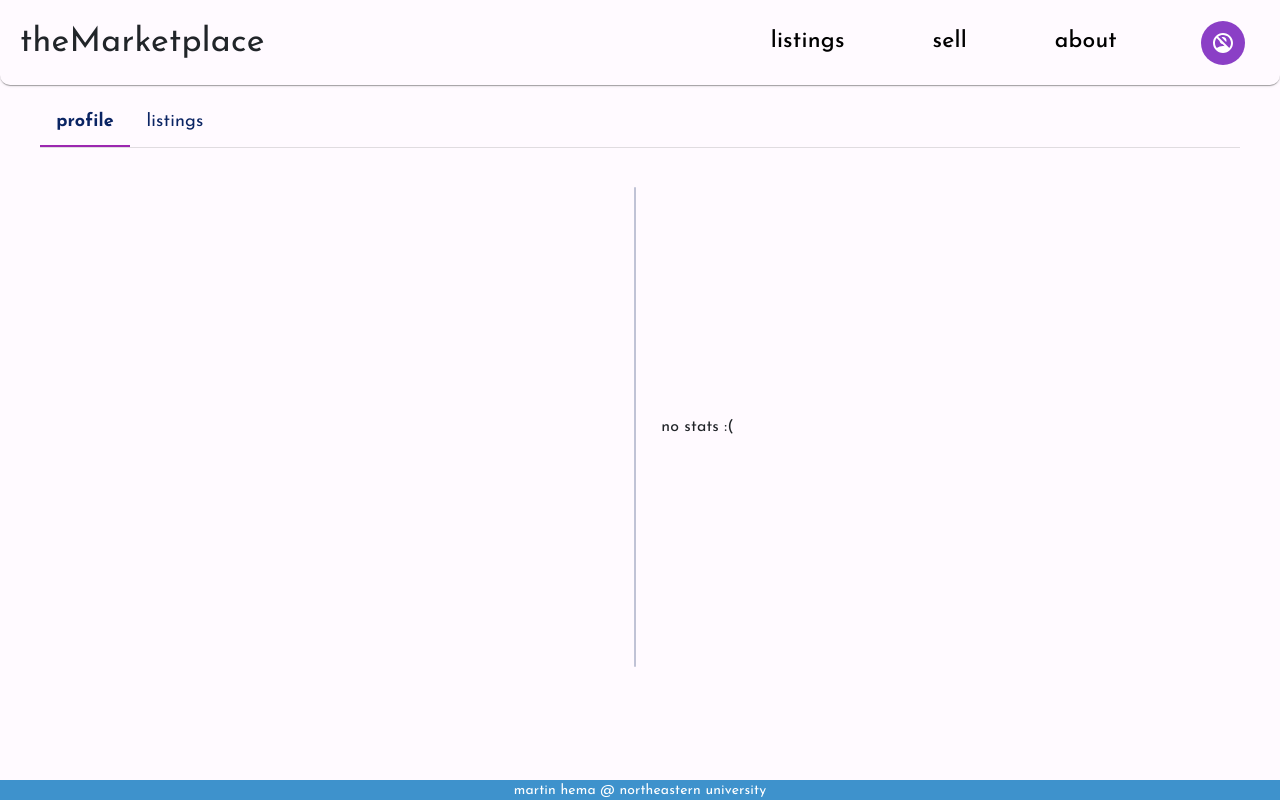
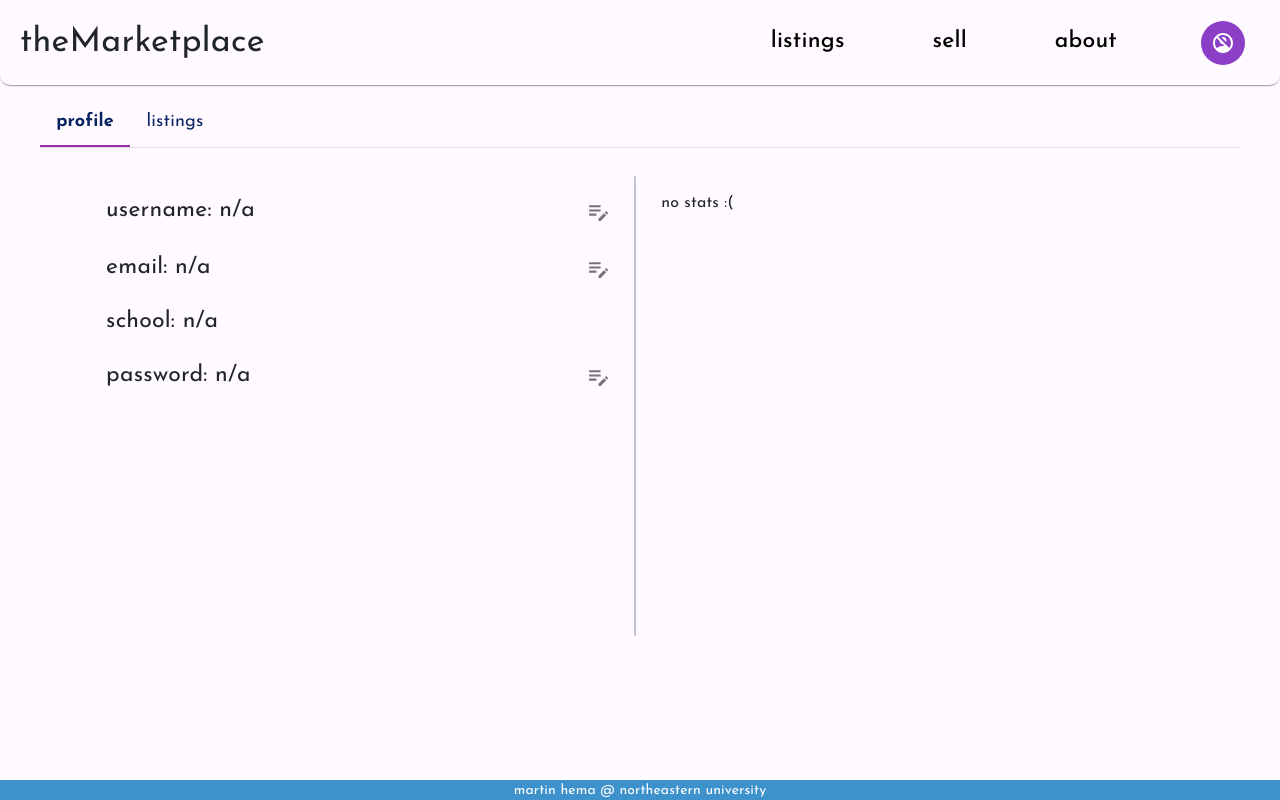
Before and after one commit to martin0he/theMarketplace, a React (Vite) app: page /account in a window 1280 px wide. Built offline with nearby package versions, Linux system fonts and the light colour scheme; no server answers; the database is empty.

Commit message:
username email and school v1

```diff
--- /dev/null
+++ b/src/components/AccountPageComponents/ProfileComponents/ProfileForm.tsx
@@ -0,0 +1,267 @@
+import {
+  Alert,
+  Box,
+  Grid,
+  IconButton,
+  TextField,
+  Typography,
+} from "@mui/material";
+import { useAuth } from "../../../auth/AuthProvider";
+import EditNoteIcon from "@mui/icons-material/EditNote";
+import SaveAltIcon from "@mui/icons-material/SaveAlt";
+import CancelIcon from "@mui/icons-material/Cancel";
+import { ReactElement, useEffect, useState } from "react";
+import useWindowDimensions from "../../../hooks/useWindowDimensions";
+import supabase from "../../../auth/supabase";
+import { AlertBox } from "../../../pages/SellPage";
+import { Universities } from "../../../assets/Universities";
+
+interface CustomTextFieldProps {
+  value: string;
+  onChange: React.ChangeEventHandler<HTMLInputElement | HTMLTextAreaElement>;
+}
+
+const CustomTextField = ({ value, onChange }: CustomTextFieldProps) => {
+  const { width } = useWindowDimensions();
+
+  return (
+    <TextField
+      value={value}
+      onChange={onChange}
+      sx={{
+        width: {
+          md: 0.2 * width,
+          sm: 0.4 * width,
+          xs: 0.3 * width,
+        },
+      }}
+      inputProps={{
+        style: {
+          fontFamily: "Josefin Sans",
+          height: "8px",
+          fontSize: 19,
+          justifyContent: "center",
+        },
+      }}
+    />
+  );
+};
+
+const ProfileForm = () => {
+  const [alert, setAlert] = useState<ReactElement | null>(null);
+  const [alertVisible, setAlertVisible] = useState<boolean>(false);
+  const { customUser } = useAuth();
+  const [editingUsername, setEditingUsername] = useState<boolean>(false);
+  const [username, setUsername] = useState<string>(
+    customUser?.username || "n/a"
+  );
+  const [editingEmail, setEditingEmail] = useState<boolean>(false);
+  const [email, setEmail] = useState<string>(customUser?.email || "n/a");
+  const [school, setSchool] = useState<string>("n/a");
+
+  useEffect(() => {
+    const updateSchool = () => {
+      const emailDomain = email.split("@")[1];
+      const matchedUniversity = Universities.find((uni) =>
+        uni.domains.includes(emailDomain)
+      );
+      setSchool(matchedUniversity ? matchedUniversity.name : "n/a");
+    };
+
+    updateSchool();
+  }, [email]);
+
+  useEffect(() => {
+    if (alert) {
+      setAlertVisible(true);
+      const timer = setTimeout(() => {
+        setAlertVisible(false);
+        setTimeout(() => {
+          setAlert(null);
+        }, 500);
+      }, 3000);
+
+      return () => clearTimeout(timer);
+    }
+  }, [alert]);
+
+  const handleUpdate = async (inputType: string) => {
+    if (inputType === "username") {
+      setEditingUsername(false);
+      const { data: rawData, error: rawError } = await supabase.auth.updateUser(
+        {
+          data: { fullname: username },
+        }
+      );
+
+      if (rawError) {
+        console.log("couldn't update username ", rawError);
+        setAlert(
+          <Alert variant="outlined" severity="error">
+            Couldn't update username!
+          </Alert>
+        );
+      } else {
+        const { data: updateUsername, error: updateUsernameError } =
+          await supabase
+            .from("Users")
+            .update({ username: username })
+            .eq("id", customUser?.id)
+            .select();
+        if (updateUsernameError) {
+          console.log("couldn't update custom user", updateUsernameError);
+        } else {
+          console.log(
+            "updated username to ",
+            updateUsername ? updateUsername[0].username : "n/a"
+          );
+          console.log(rawData);
+          setAlert(
+            <Alert variant="outlined" severity="success">
+              Successfully updated username!
+            </Alert>
+          );
+        }
+      }
+    } else if (inputType === "email") {
+      setEditingEmail(false);
+      const { data, error } = await supabase.auth.updateUser({
+        email: email,
+      });
+      if (error) {
+        console.log("couldn't update email ", error);
+        setAlert(
+          <Alert variant="outlined" severity="error">
+            Couldn't update email!
+          </Alert>
+        );
+      } else {
+        const { data: updatedUser, error: updateEmailError } = await supabase
+          .from("Users")
+          .update({ email: email })
+          .eq("id", customUser?.id)
+          .select();
+
+        if (updateEmailError) {
+          setAlert(
+            <Alert variant="outlined" severity="error">
+              Couldn't update email!
+            </Alert>
+          );
+        } else {
+          console.log("updated email to ", updatedUser);
+
+          console.log(data);
+          setAlert(
+            <Alert variant="outlined" severity="success">
+              Check your inbox to confirm new email!
+            </Alert>
+          );
+        }
+      }
+    }
+  };
+
+  return (
+    <Box>
+      {alert && (
+        <AlertBox style={{ opacity: alertVisible ? 1 : 0 }}>{alert}</AlertBox>
+      )}
+      <Grid container spacing={2}>
+        <Grid item xs={12}>
+          <Box
+            display="grid"
+            gridTemplateColumns="auto max-content"
+            alignItems="center"
+          >
+            <Typography fontFamily="inherit" fontSize={23}>
+              username:{" "}
+              {editingUsername ? (
+                <CustomTextField
+                  value={username}
+                  onChange={(e) => setUsername(e.target.value)}
+                />
+              ) : (
+                username
+              )}
+            </Typography>
+            {editingUsername ? (
+              <Box sx={{ display: "flex", gap: 1 }}>
+                <IconButton onClick={() => handleUpdate("username")}>
+                  <SaveAltIcon sx={{ fontSize: "25px" }} />
+                </IconButton>
+                <IconButton onClick={() => setEditingUsername(false)}>
+                  <CancelIcon sx={{ fontSize: "25px" }} />
+                </IconButton>
+              </Box>
+            ) : (
+              <IconButton onClick={() => setEditingUsername(true)}>
+                <EditNoteIcon sx={{ fontSize: "25px" }} />
+              </IconButton>
+            )}
+          </Box>
+        </Grid>
+        <Grid item xs={12}>
+          <Box
+            display="grid"
+            gridTemplateColumns="auto max-content"
+            alignItems="center"
+          >
+            <Typography fontFamily="inherit" fontSize={23}>
+              email:{" "}
+              {editingEmail ? (
+                <CustomTextField
+                  value={email}
+                  onChange={(e) => setEmail(e.target.value)}
+                />
+              ) : (
+                email
+              )}
+            </Typography>
+            {editingEmail ? (
+              <Box sx={{ display: "flex", gap: 1 }}>
+                <IconButton onClick={() => handleUpdate("email")}>
+                  <SaveAltIcon sx={{ fontSize: "25px" }} />
+                </IconButton>
+                <IconButton onClick={() => setEditingEmail(false)}>
+                  <CancelIcon sx={{ fontSize: "25px" }} />
+                </IconButton>
+              </Box>
+            ) : (
+              <IconButton onClick={() => setEditingEmail(true)}>
+                <EditNoteIcon sx={{ fontSize: "25px" }} />
+              </IconButton>
+            )}
+          </Box>
+        </Grid>
+        <Grid item xs={12}>
+          <Box
+            display="grid"
+            gridTemplateColumns="auto max-content"
+            alignItems="center"
+          >
+            <Typography fontFamily="inherit" fontSize={23}>
+              school: {school}
+            </Typography>
+          </Box>
+        </Grid>
+        <Grid item xs={12}>
+          <Box
+            display="grid"
+            gridTemplateColumns="auto max-content"
+            alignItems="center"
+          >
+            <Typography fontFamily="inherit" fontSize={23}>
+              password: {customUser ? customUser.password : "n/a"}
+            </Typography>
+            <IconButton>
+              <EditNoteIcon sx={{ fontSize: "25px" }} />
+            </IconButton>
+          </Box>
+        </Grid>
+      </Grid>
+    </Box>
+  );
+};
+
+export default ProfileForm;
--- a/src/components/AccountPageComponents/ProfileSection.tsx
+++ b/src/components/AccountPageComponents/ProfileSection.tsx
@@ -1,8 +1,9 @@
 import { Divider, Grid, Typography } from "@mui/material";
 import useWindowDimensions from "../../hooks/useWindowDimensions";
 import Colors from "../../assets/Colors";
-import ProfileStats from "./ProfileStats";
+import ProfileStats from "./ProfileComponents/ProfileStats";
 import { useAuth } from "../../auth/AuthProvider";
+import ProfileForm from "./ProfileComponents/ProfileForm";
 
 const ProfileSection = () => {
   const { height } = useWindowDimensions();
@@ -14,11 +15,10 @@ const ProfileSection = () => {
         height: {
           xs: height * 0.9,
           md: height * 0.6,
+          paddingTop: "20px",
         },
-        marginTop: "15px",
       }}
       justifyContent="center"
-      alignItems="center"
       display="flex"
     >
       <Grid
@@ -26,8 +26,10 @@ const ProfileSection = () => {
         xs={12}
         md={5.5} // Adjust to make space for the Divider
         padding="15px"
+        container
+        width={"100%"}
       >
-        {/* Content for the first grid item */}
+        <ProfileForm />
       </Grid>
 
       <Divider
@@ -44,7 +46,7 @@ const ProfileSection = () => {
       <Grid
         item
         xs={12}
-        md={5.5} // Adjust to make space for the Divider
+        md={5.5}
         padding="15px"
         sx={{ marginLeft: "10px" }} // Tiny gap between the divider and ProfileStats
       >
--- a/src/components/SellPageComponents/PreviewTab.tsx
+++ b/src/components/SellPageComponents/PreviewTab.tsx
@@ -32,6 +32,7 @@ const PreviewTab = ({
     <Box
       sx={{
         padding: "10px",
+        paddingRight: "25px",
       }}
     >
       <Grid container>
--- a/src/pages/AccountPage.tsx
+++ b/src/pages/AccountPage.tsx
@@ -21,7 +21,7 @@ function CustomTabPanel(props: TabPanelProps) {
       aria-labelledby={`simple-tab-${index}`}
       {...other}
     >
-      {value === index && <Box sx={{ p: 3 }}>{children}</Box>}
+      {value === index && <Box sx={{ p: 1 }}>{children}</Box>}
     </div>
   );
 }
@@ -40,7 +40,7 @@ const AccountPage = () => {
     console.log(event);
   };
   return (
-    <Box paddingTop={12} paddingBottom={10} paddingX={5}>
+    <Box paddingTop={12} paddingBottom={7} paddingX={5}>
       <Box sx={{ borderBottom: 1, borderColor: "divider" }}>
         <Tabs
           indicatorColor="secondary"
--- a/src/pages/HomePage.tsx
+++ b/src/pages/HomePage.tsx
@@ -3,7 +3,6 @@ import Colors from "../assets/Colors";
 import useWindowDimensions from "../hooks/useWindowDimensions";
 import SmallListingCard from "../components/general/SmallListingCard";
 import { useAuth } from "../auth/AuthProvider";
-import UniversityTitle from "../components/general/UniversityTitle";
 import supabase from "../auth/supabase";
 import { Listing } from "../types";
 import { useEffect, useState } from "react";
@@ -125,7 +124,14 @@ const HomePage = () => {
       </Box>
 
       <Box marginTop={8} marginLeft={5}>
-        <UniversityTitle />
+        <Typography
+          fontWeight="bold"
+          fontSize={27}
+          fontFamily="inherit"
+          color={Colors.royalBlue}
+        >
+          {customUser?.school || "University marketplace not found :("}
+        </Typography>
       </Box>
       <Box
         justifyContent={"center"}
--- a/src/pages/SellPage.tsx
+++ b/src/pages/SellPage.tsx
@@ -38,7 +38,7 @@ function a11yProps(index: number) {
   };
 }
 
-const AlertBox = styled(Box)(() => ({
+export const AlertBox = styled(Box)(() => ({
   position: "fixed",
   top: "20px",
   left: "50%",
```
Also changed, not shown: src/components/AccountPageComponents/ProfileComponents/ProfileStats.tsx (renamed from src/components/AccountPageComponents/ProfileStats.tsx, +4 -3 lines), src/components/general/UniversityTitle.tsx (deleted, +0 -37 lines).
